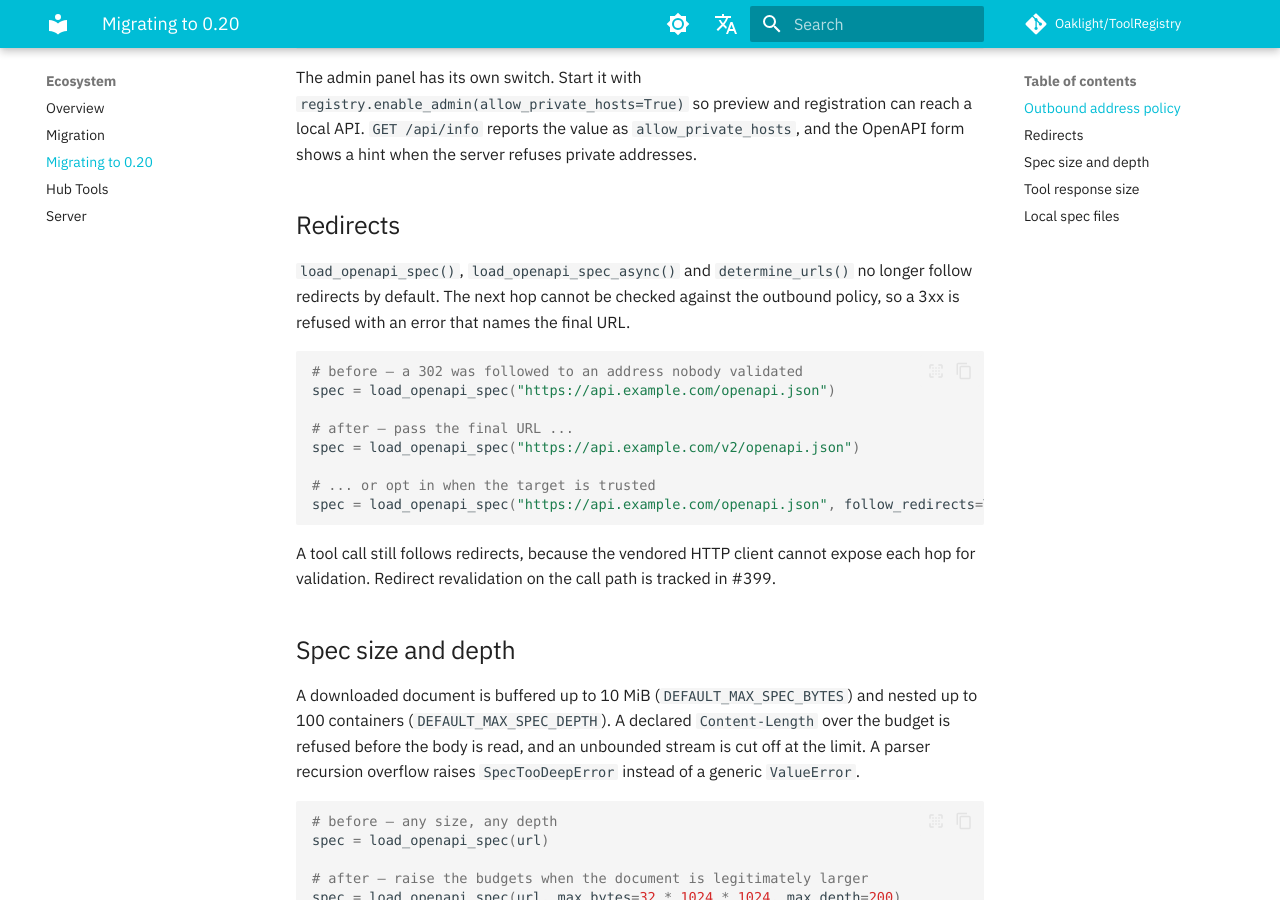
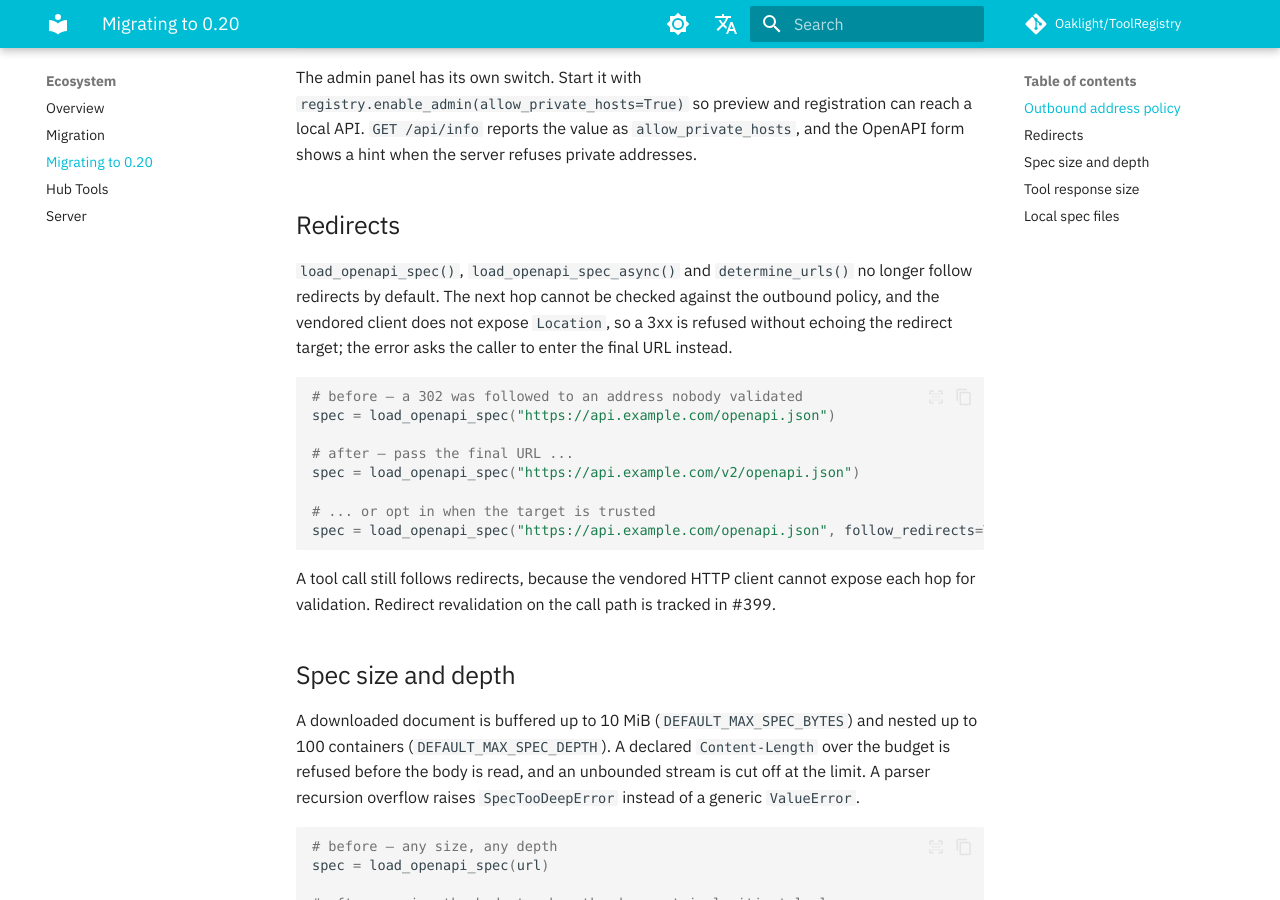
Before and after one commit to Oaklight/ToolRegistry, an MkDocs documentation site: the page built from docs/guides/migrating-to-0.20.md, in a window 1280 px wide and 900 px high, scrolled down 969 px. Built offline with MkDocs 1.6.1 and Material for MkDocs 9.7.7, drawn with Linux system fonts in a browser that asks for light colours; some web fonts are replaced; comment, search, counter and statistics services are not loaded.

Commit message:
docs: the redirect refusal does not echo the target (#424 review)

````diff
--- a/docs/guides/migrating-to-0.20.md
+++ b/docs/guides/migrating-to-0.20.md
@@ -49,7 +49,9 @@ the OpenAPI form shows a hint when the server refuses private addresses.
 
 `load_openapi_spec()`, `load_openapi_spec_async()` and `determine_urls()` no
 longer follow redirects by default. The next hop cannot be checked against the
-outbound policy, so a 3xx is refused with an error that names the final URL.
+outbound policy, and the vendored client does not expose `Location`, so a 3xx is
+refused without echoing the redirect target; the error asks the caller to enter
+the final URL instead.
 
 ```python
 # before — a 302 was followed to an address nobody validated
````
